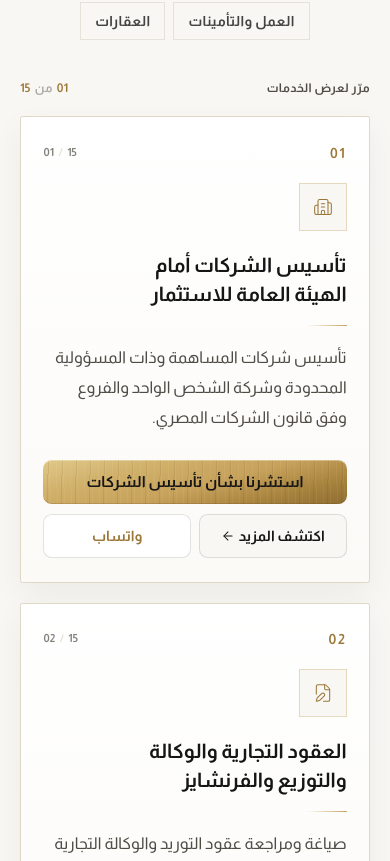
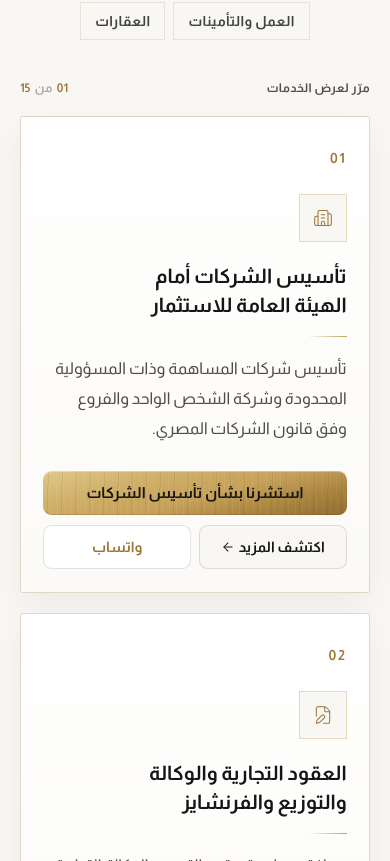
Before and after one commit to YousefMH/hamza-partners, a React (Vite) app: page / in a window 390 px wide. Shown: the part 1223-2084 px from the top of the page. Built offline with nearby package versions, Linux system fonts and the light colour scheme.

Commit message:
fix(mobile): remove duplicate progress counter inside service cards
Keep the single progress label above the list; drop the in-card 01 / N.

```diff
--- a/src/components/Services.tsx
+++ b/src/components/Services.tsx
@@ -100,11 +100,9 @@ function useVisibleServiceIndex(itemCount: number) {
 function MobileServiceCard({
   service,
   index,
-  total,
 }: {
   service: Service
   index: number
-  total: number
 }) {
   const reduce = useReducedMotion()
   const consult = contactHref(service.slug)
@@ -124,14 +122,9 @@ function MobileServiceCard({
         viewport={{ once: true, amount: 0.35 }}
         transition={{ duration: 0.4, ease: easeOut }}
       >
-        <div className="mb-5 flex items-center justify-between gap-3">
+        <div className="mb-5">
           <span className="font-display text-sm font-bold tracking-[0.12em] text-gold-dark">
             {service.number}
-          </span>
-          <span className="text-[0.7rem] font-bold tabular-nums tracking-wide text-muted/70">
-            {String(index + 1).padStart(2, '0')}
-            <span className="mx-1 text-border">/</span>
-            {String(total).padStart(2, '0')}
           </span>
         </div>
 
@@ -228,7 +221,6 @@ function MobileServicesList({ items }: { items: Service[] }) {
             key={service.id}
             service={service}
             index={index}
-            total={total}
           />
         ))}
       </div>
```
